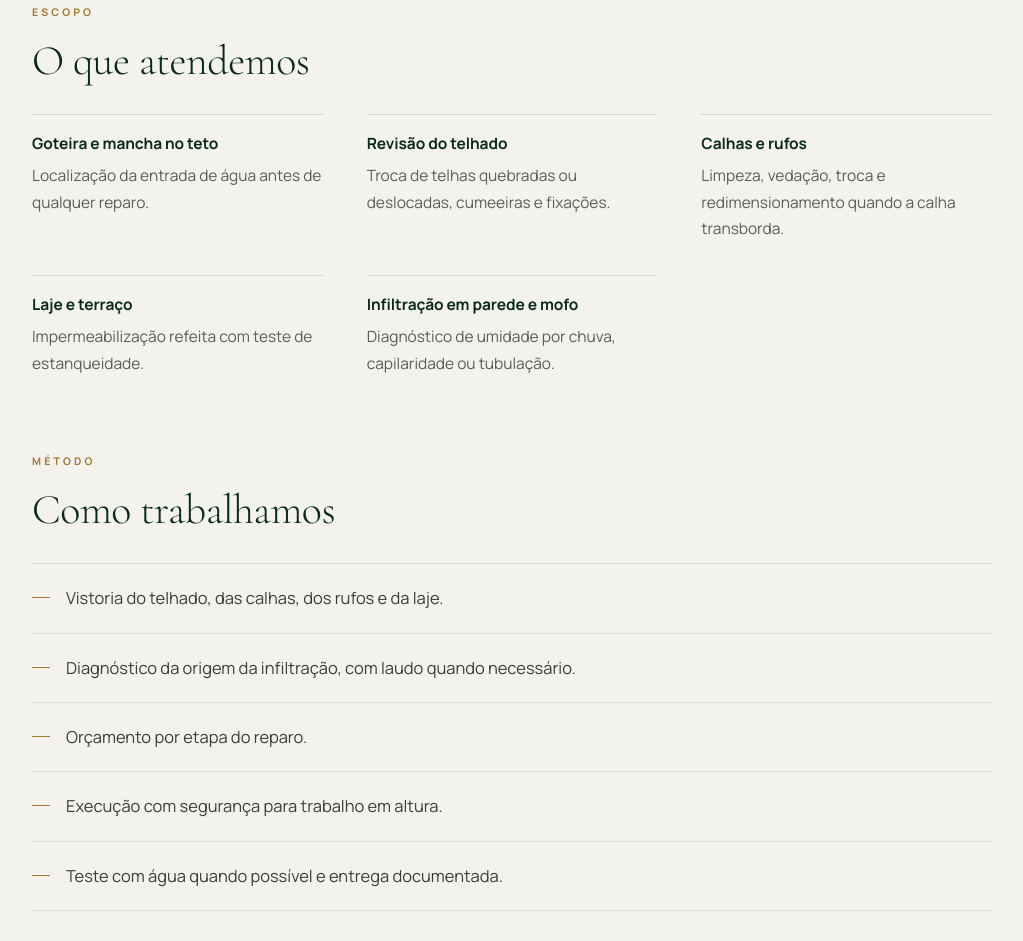
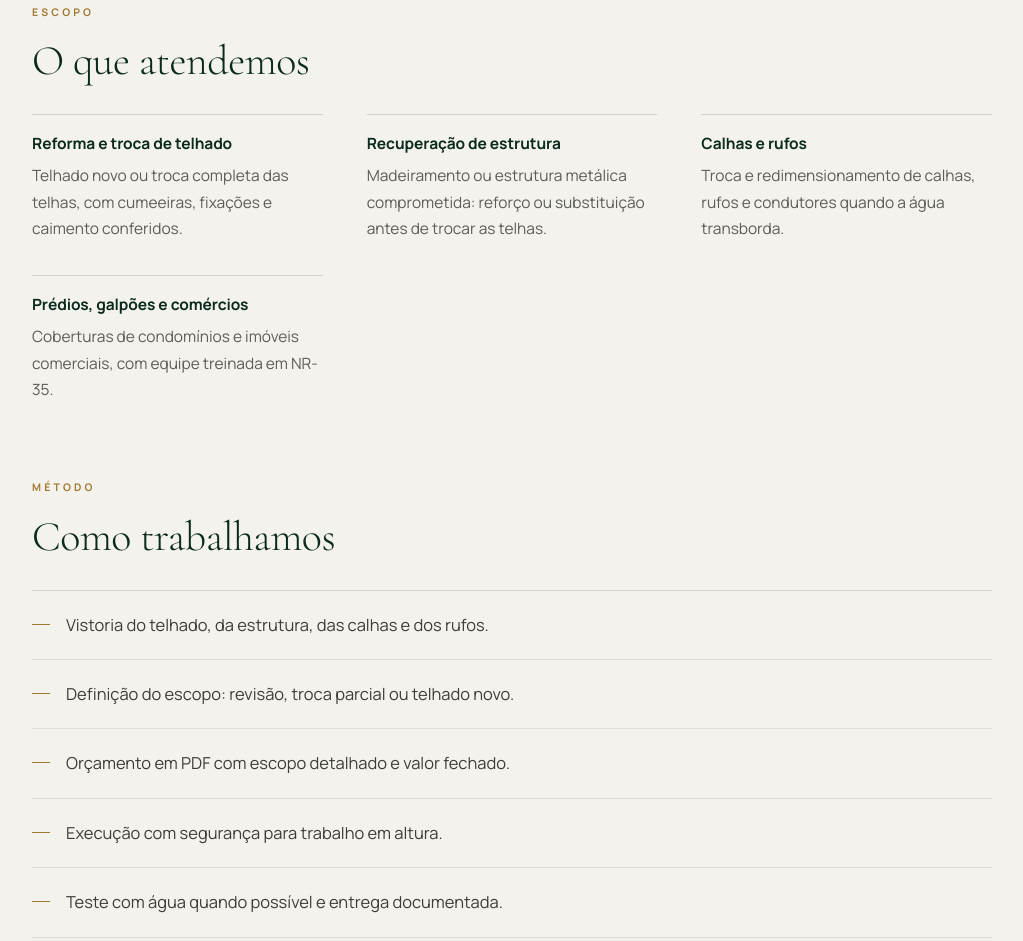
Before and after one commit to PeeFrois/frois-xavier-site, a plain HTML site: page telhado-e-infiltracao-em-sao-jose-dos-campos.html in a window 1280 px wide. Shown: the part 1250-2191 px from the top of the page, without its empty margins (128-1151 px from the left). Drawn offline with nearby package versions, Linux system fonts and the light colour scheme.

Commit message:
Telhado: foco em reforma, troca e estrutura; sem laudo

```diff
--- a/telhado-e-infiltracao-em-sao-jose-dos-campos.html
+++ b/telhado-e-infiltracao-em-sao-jose-dos-campos.html
@@ -382,16 +382,15 @@ if(ev)gtag('event',ev,{contato:quem,pagina:location.pathname,link_url:h.slice(0,
 <p>A manutenção preventiva da cobertura, prevista na ABNT NBR 5674, deve ser feita antes do período de chuvas. É o momento mais barato para corrigir.</p>
 </div></section>
 <section class="sec"><p class="over">Escopo</p><h2>O que atendemos</h2><ul class="itens">
-<li><h3>Goteira e mancha no teto</h3><p>Localização da entrada de água antes de qualquer reparo.</p></li>
-<li><h3>Revisão do telhado</h3><p>Troca de telhas quebradas ou deslocadas, cumeeiras e fixações.</p></li>
-<li><h3>Calhas e rufos</h3><p>Limpeza, vedação, troca e redimensionamento quando a calha transborda.</p></li>
-<li><h3>Laje e terraço</h3><p>Impermeabilização refeita com teste de estanqueidade.</p></li>
-<li><h3>Infiltração em parede e mofo</h3><p>Diagnóstico de umidade por chuva, capilaridade ou tubulação.</p></li>
+<li><h3>Reforma e troca de telhado</h3><p>Telhado novo ou troca completa das telhas, com cumeeiras, fixações e caimento conferidos.</p></li>
+<li><h3>Recuperação de estrutura</h3><p>Madeiramento ou estrutura metálica comprometida: reforço ou substituição antes de trocar as telhas.</p></li>
+<li><h3>Calhas e rufos</h3><p>Troca e redimensionamento de calhas, rufos e condutores quando a água transborda.</p></li>
+<li><h3>Prédios, galpões e comércios</h3><p>Coberturas de condomínios e imóveis comerciais, com equipe treinada em NR-35.</p></li>
 </ul></section>
 <section class="sec"><p class="over">Método</p><h2>Como trabalhamos</h2><ul class="metodo">
-<li><span>Vistoria do telhado, das calhas, dos rufos e da laje.</span></li>
-<li><span>Diagnóstico da origem da infiltração, com laudo quando necessário.</span></li>
-<li><span>Orçamento por etapa do reparo.</span></li>
+<li><span>Vistoria do telhado, da estrutura, das calhas e dos rufos.</span></li>
+<li><span>Definição do escopo: revisão, troca parcial ou telhado novo.</span></li>
+<li><span>Orçamento em PDF com escopo detalhado e valor fechado.</span></li>
 <li><span>Execução com segurança para trabalho em altura.</span></li>
 <li><span>Teste com água quando possível e entrega documentada.</span></li>
 </ul></section>
```
Also changed, not shown: telhado-e-infiltracao-em-jacarei.html (+6 -6 lines).
